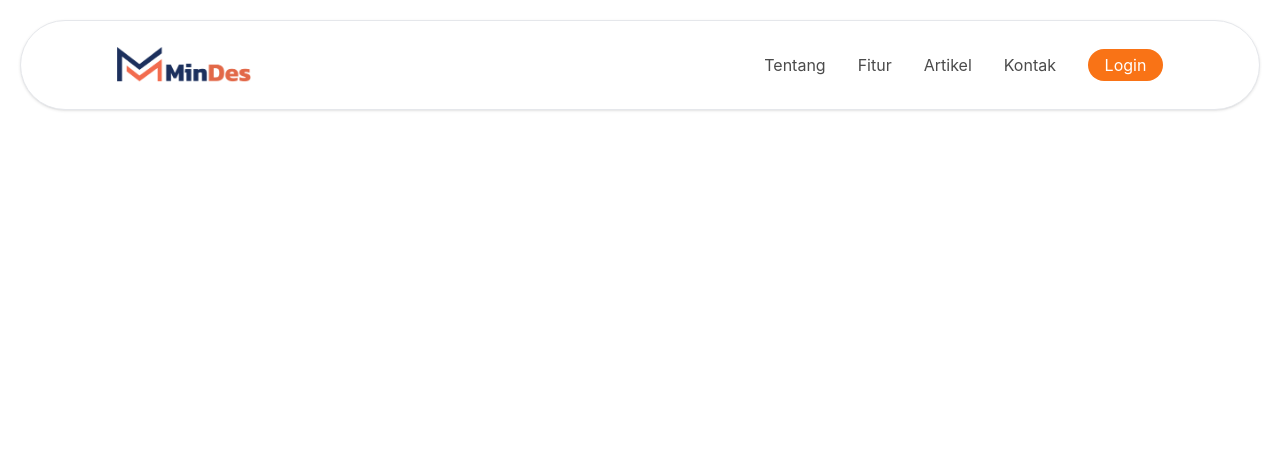
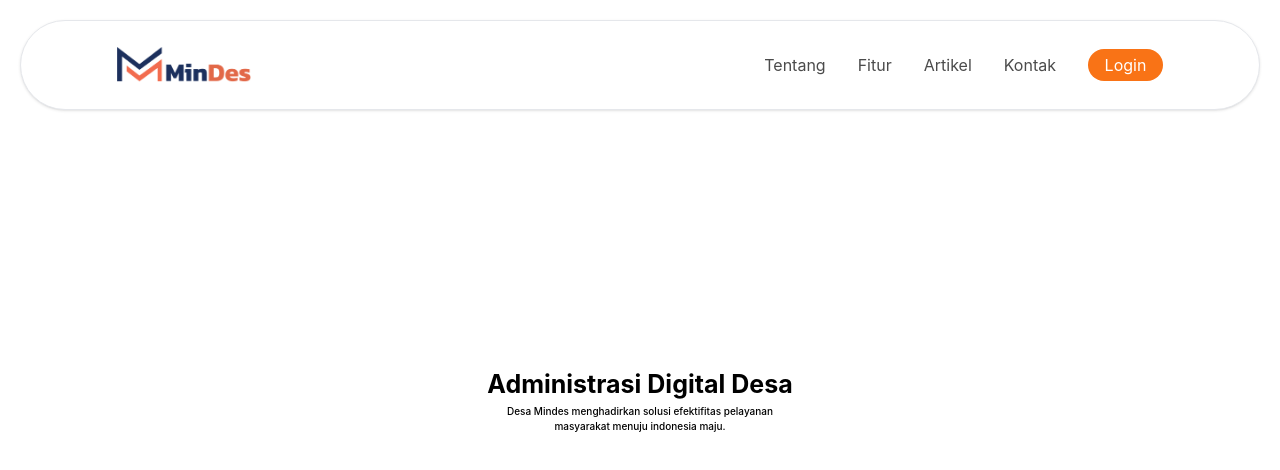
Before and after one commit to RezalMaksmi/mindes, a React (Create React App) app: page / in a window 1280 px wide. Shown: the top 470 px of the page. Built offline with nearby package versions, Linux system fonts and the light colour scheme.

Commit message:
feat: create landing-page

```diff
--- /dev/null
+++ b/src/components/atoms/TitleLandingPage.jsx
@@ -0,0 +1,22 @@
+import React from "react";
+import background from "../../assets/village-landingpage.png";
+
+const TitleLandingPage = () => {
+  return (
+    <section className="container">
+      <div className=" h-[100vh] flex flex-col justify-center ">
+        <div className="items-center text-center ">
+          <h1 className="text-[25px] font-bold z-20">
+            Administrasi Digital Desa
+          </h1>
+          <h3 className="text-[10px] font-medium z-20">
+            Desa Mindes menghadirkan solusi efektifitas pelayanan <br />{" "}
+            masyarakat menuju indonesia maju.
+          </h3>
+        </div>
+      </div>
+    </section>
+  );
+};
+
+export default TitleLandingPage;
--- a/src/index.css
+++ b/src/index.css
@@ -4,14 +4,14 @@
 
 body {
   margin: 0;
-  font-family: -apple-system, BlinkMacSystemFont, 'Segoe UI', 'Roboto', 'Oxygen',
-    'Ubuntu', 'Cantarell', 'Fira Sans', 'Droid Sans', 'Helvetica Neue',
+  font-family: -apple-system, BlinkMacSystemFont, "Segoe UI", "Roboto", "Oxygen",
+    "Ubuntu", "Cantarell", "Fira Sans", "Droid Sans", "Helvetica Neue",
     sans-serif;
   -webkit-font-smoothing: antialiased;
   -moz-osx-font-smoothing: grayscale;
 }
 
 code {
-  font-family: source-code-pro, Menlo, Monaco, Consolas, 'Courier New',
+  font-family: source-code-pro, Menlo, Monaco, Consolas, "Courier New",
     monospace;
 }
--- a/src/pages/Home.jsx
+++ b/src/pages/Home.jsx
@@ -1,15 +1,13 @@
-import React, { useState, useEffect } from "react";
+import React from "react";
+import "../../src/index.css";
+import TitleLandingPage from "../components/atoms/TitleLandingPage";
 
 const Home = () => {
+  return (
+    <div class="">
+      <TitleLandingPage />
+    </div>
+  );
+};
 
-
-
-  return (
-    <div className="w-full">
-
-
-    </div>
-  )
-}
-
-export default Home
+export default Home;
```
Also changed, not shown: src/assets/village-landingpage.png (added).
